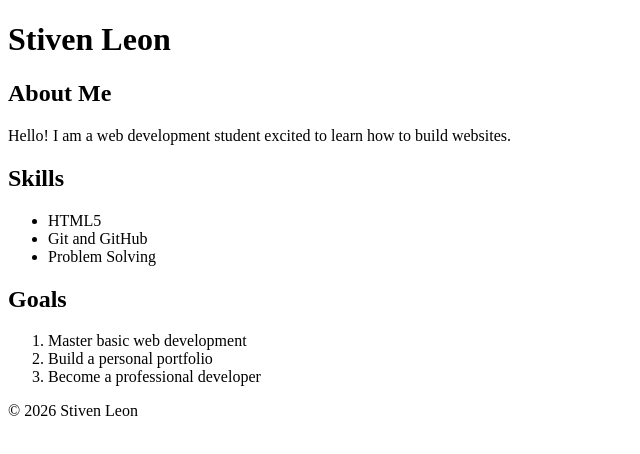
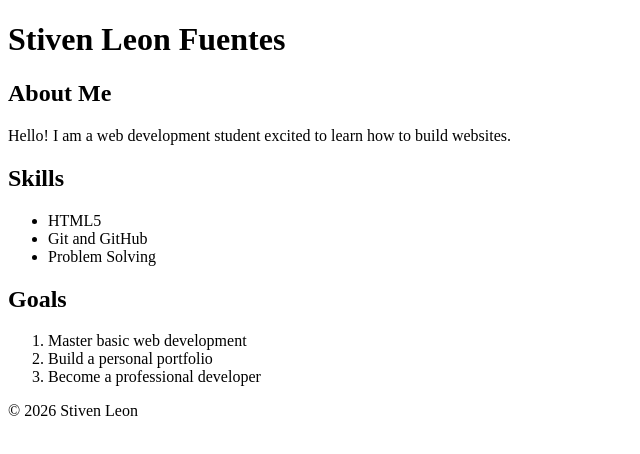
Before and after one commit to lsteven644-lab/w1d1-html, a website: page index.html in a window 1280 px wide. Shown: the whole page, without its empty margins (0-640 px from the left). Drawn offline with Linux system fonts and the light colour scheme.

```diff
--- a/index.html
+++ b/index.html
@@ -7,7 +7,7 @@
 </head>
 <body>
     <header>
-        <h1>Stiven Leon</h1>
+        <h1>Stiven Leon Fuentes </h1>
     </header>
 
     <main>
```
Also changed, not shown: package.json (added, +24 -0 lines), 1 other file.
